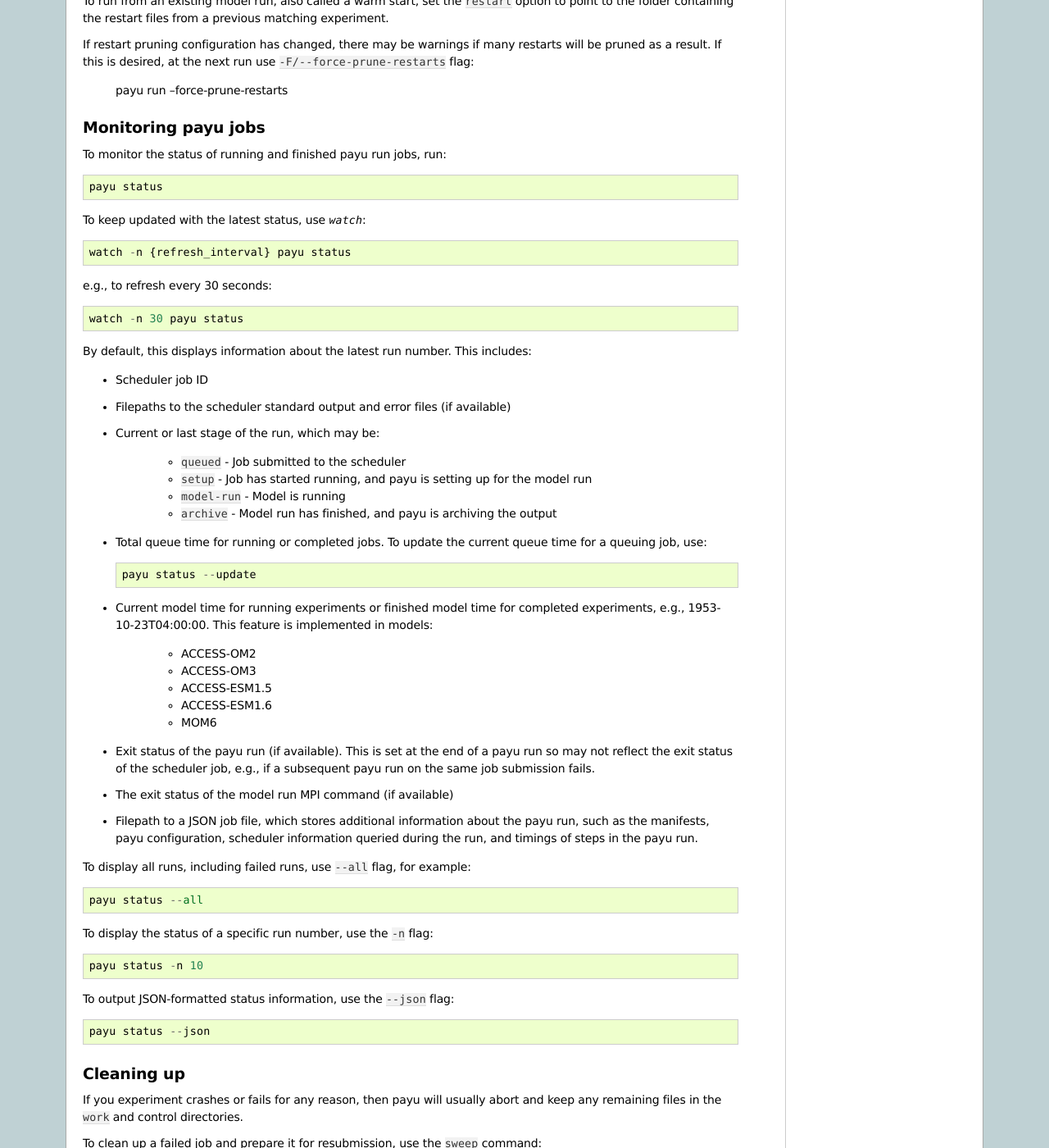
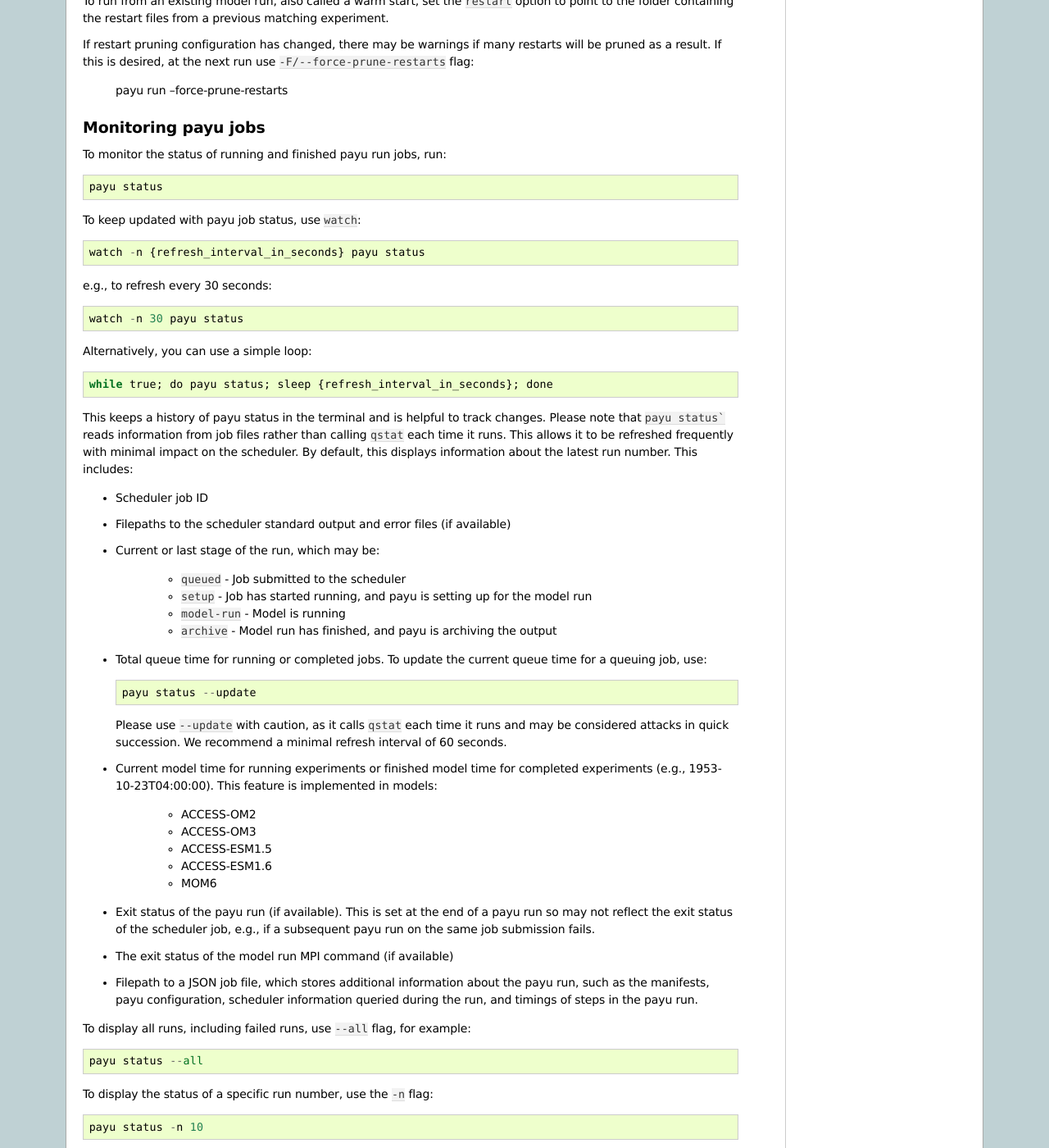
Before and after one commit to payu-org/payu, a Sphinx documentation site: the page built from docs/source/usage.rst, in a window 1280 px wide and 1400 px high, scrolled down 4928 px. Shown: the whole window at 82% size. Built offline with Sphinx 7.4.7, drawn with Linux system fonts in a browser that asks for light colours.

Commit message:
Option of loop on payu status; warning about refresh interval.

````diff
--- a/docs/source/usage.rst
+++ b/docs/source/usage.rst
@@ -298,14 +298,21 @@ To monitor the status of running and finished payu run jobs, run::
 
    payu status
 
-To keep updated with the latest status, use `watch`::
+To keep updated with payu job status, use ``watch``::
 
-   watch -n {refresh_interval} payu status
+   watch -n {refresh_interval_in_seconds} payu status
 
 e.g., to refresh every 30 seconds::
 
    watch -n 30 payu status
 
+Alternatively, you can use a simple loop::
+
+   while true; do payu status; sleep {refresh_interval_in_seconds}; done
+
+This keeps a history of payu status in the terminal and is helpful to track changes.
+Please note that ``payu status``` reads information from job files rather than calling ``qstat`` each time it runs.
+This allows it to be refreshed frequently with minimal impact on the scheduler.
 By default, this displays information about the latest run number.
 This includes:
 
@@ -329,8 +336,12 @@ This includes:
 
    payu status --update
 
-* Current model time for running experiments or finished model time for completed experiments,
-  e.g., 1953-10-23T04:00:00. This feature is implemented in models:
+  Please use ``--update`` with caution, as it calls ``qstat`` each time it runs and
+  may be considered attacks in quick succession. We recommend a minimal refresh interval of 60 seconds.
+
+
+* Current model time for running experiments or finished model time for completed experiments (e.g., 1953-10-23T04:00:00).
+  This feature is implemented in models:
    * ACCESS-OM2
    * ACCESS-OM3
    * ACCESS-ESM1.5
````
